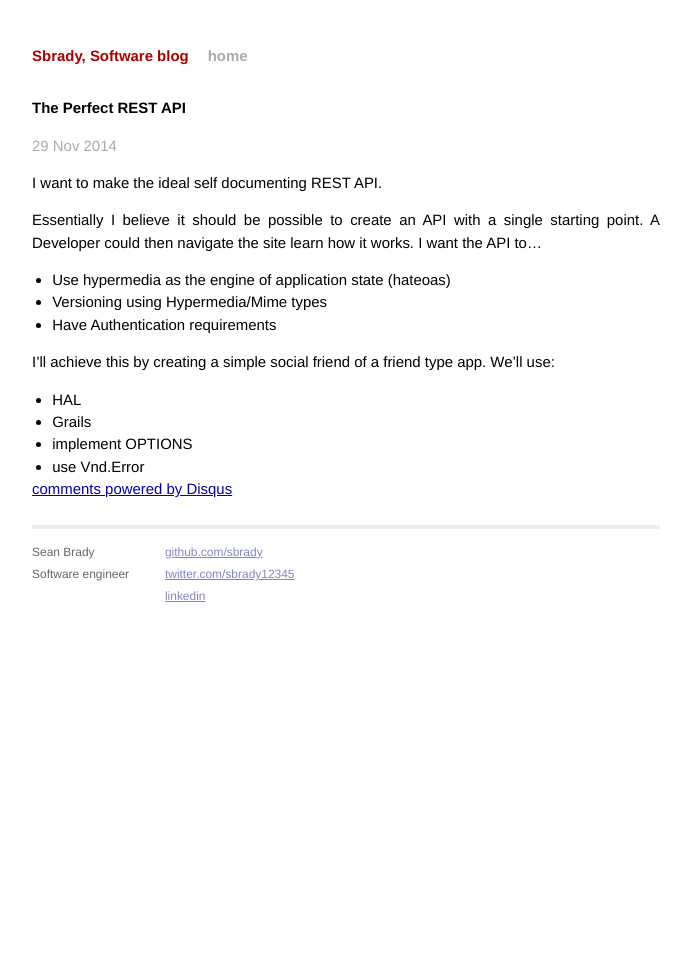
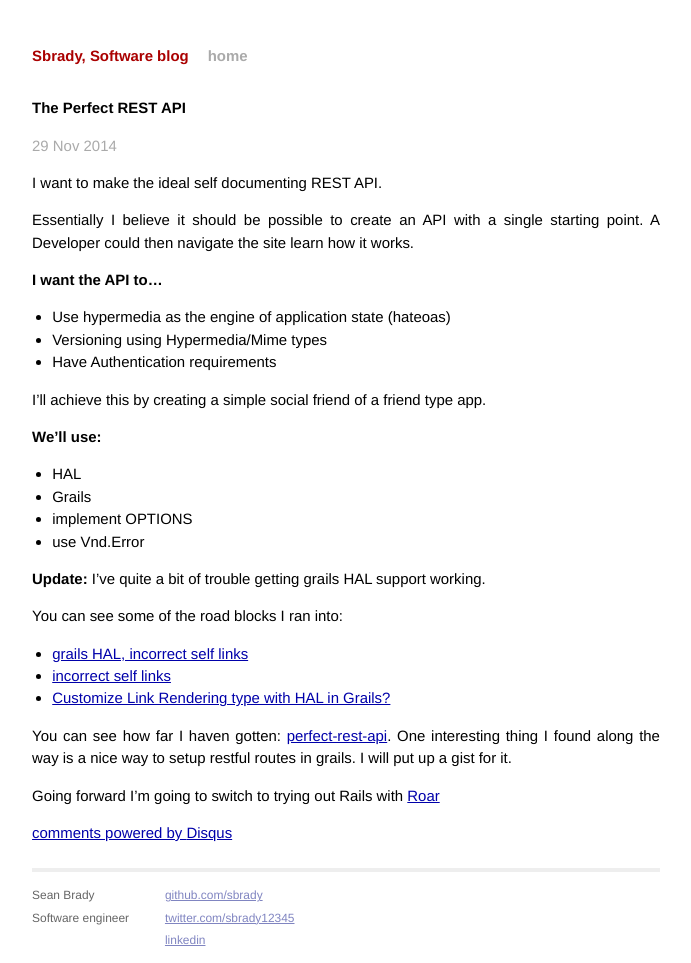
Before and after one commit to sbrady/sbrady.github.io, a Jekyll site: the page built from _posts/2014-11-29-the-perfect-rest-api.markdown, in a window 1280 px wide. Shown: the whole page, without its empty margins (294-985 px from the left). Built offline with Jekyll 4.4.1, drawn with Linux system fonts in a browser that asks for light colours; Markdown is read by kramdown in place of the engine named in the settings; comment, search, counter and statistics services are not loaded.

Commit message:
updated progress on the perfect rest api

```diff
--- a/_posts/2014-11-29-the-perfect-rest-api.markdown
+++ b/_posts/2014-11-29-the-perfect-rest-api.markdown
@@ -8,15 +8,30 @@ categories: REST api
 I want to make the ideal self documenting REST API.
 
 Essentially I believe it should be possible to create an API with a single starting point. A Developer could then navigate the site learn how it works.
-I want the API to...
+
+**I want the API to...**
 
 * Use hypermedia as the engine of application state (hateoas)
 * Versioning using Hypermedia/Mime types
 * Have Authentication requirements
 
 I'll achieve this by creating a simple social friend of a friend type app.
-We'll use:
+
+**We'll use:**
+
 * HAL
 * Grails
 * implement OPTIONS
 * use Vnd.Error
+
+**Update:** I've quite a bit of trouble getting grails HAL support working.
+
+You can see some of the road blocks I ran into:
+
+* [grails HAL, incorrect self links](http://stackoverflow.com/questions/27055547/getting-started-with-grails-hal-incorrect-self-links)
+* [incorrect self links](https://jira.grails.org/browse/GRAILS-11857)
+* [Customize Link Rendering type with HAL in Grails?](http://stackoverflow.com/questions/27328804/how-to-customize-link-rendering-type-with-hal-in-grails)
+
+You can see how far I haven gotten: [perfect-rest-api](https://github.com/sbrady/perfect-rest-api). One interesting thing I found along the way is a nice way to setup restful routes in grails. I will put up a gist for it.
+
+Going forward I'm going to switch to trying out Rails with [Roar](https://github.com/apotonick/roar-rails)
```
